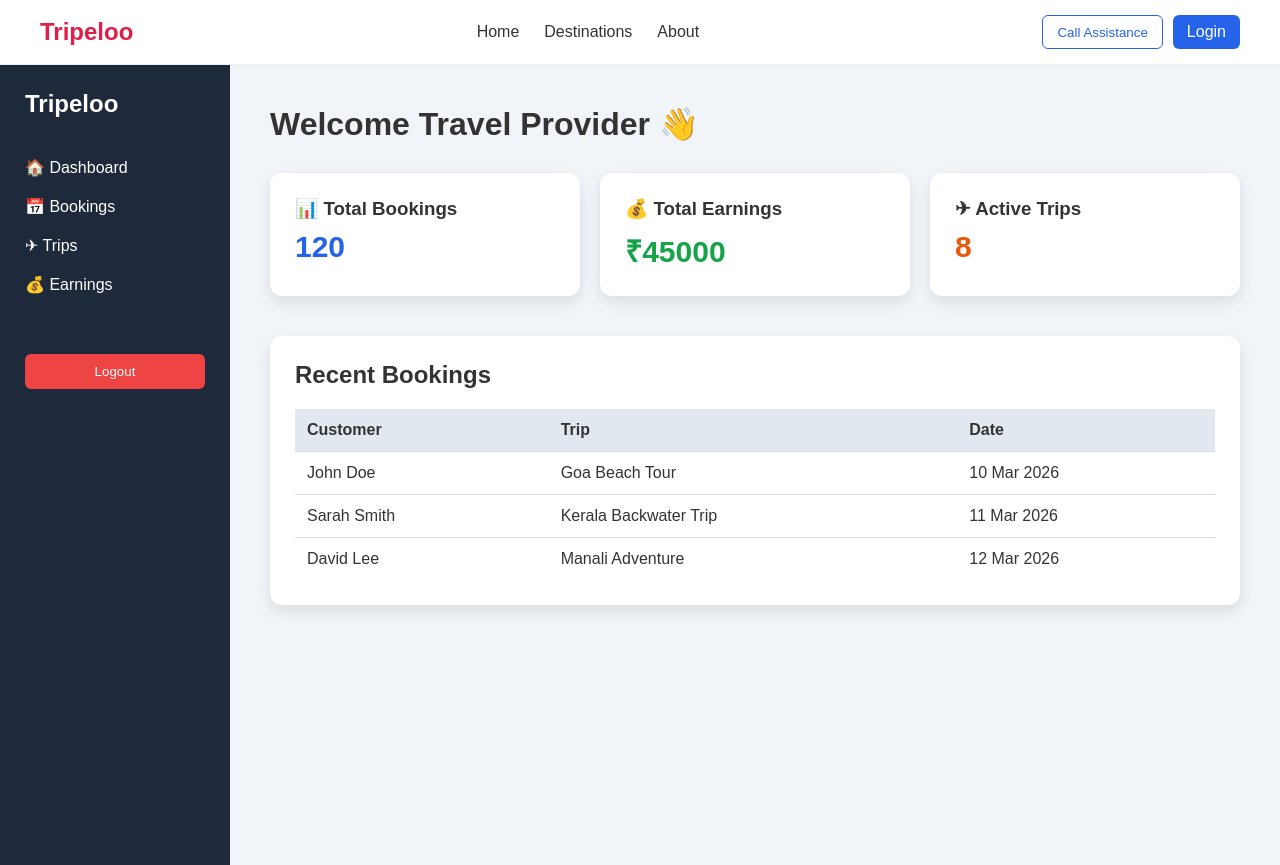
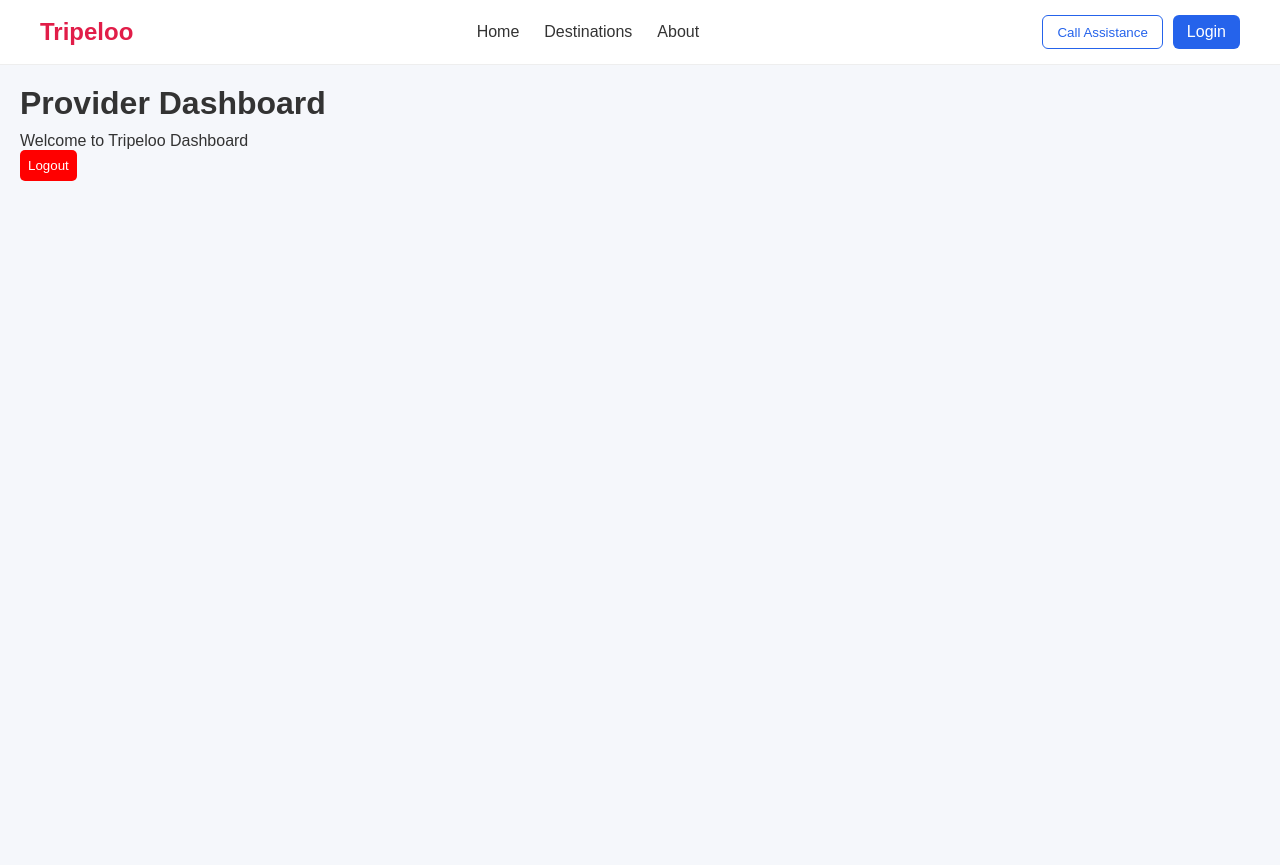
Before and after one commit to najafathimak/tripeloo, a Next.js app: page /provider/dashboard in a window 1280 px wide. After the commit the page ends 800 px from the top, so only its background shows below. Built offline with nearby package versions, Linux system fonts and the light colour scheme; sample sign-in values are in the browser's storage.

Commit message:
Tripeloo login and property page update

```diff
--- /dev/null
+++ b/src/app/api/login/route.ts
@@ -0,0 +1,22 @@
+import { NextResponse } from "next/server";
+
+export async function POST(req: Request) {
+
+  const { username, email, password } = await req.json();
+
+  const demoUser = {
+    username: "admin",
+    email: "admin@tripeloo.com",
+    password: "123456"
+  };
+
+  if (
+    username === demoUser.username &&
+    email === demoUser.email &&
+    password === demoUser.password
+  ) {
+    return NextResponse.json({ success: true });
+  }
+
+  return NextResponse.json({ success: false });
+}
--- a/src/app/provider/dashboard/page.tsx
+++ b/src/app/provider/dashboard/page.tsx
@@ -1,142 +1,50 @@
 "use client";
 
-import { providerData } from "../../../data/providerData";
+import { useEffect } from "react";
+import { useRouter } from "next/navigation";
 
-export default function Dashboard() {
+export default function ProviderDashboard() {
+
+  const router = useRouter();
+
+  useEffect(() => {
+
+    const isLoggedIn = localStorage.getItem("isLoggedIn");
+
+    if (!isLoggedIn) {
+      router.push("/provider/login");
+    }
+
+  }, []);
+
+  const handleLogout = () => {
+
+    localStorage.removeItem("isLoggedIn");
+
+    router.push("/provider/login");
+
+  };
+
   return (
-    <div style={{ display: "flex", fontFamily: "Arial", minHeight: "100vh" }}>
+    <div style={{ padding: "20px" }}>
 
-      {/* Sidebar */}
-      <div
+      <h1>Provider Dashboard</h1>
+
+      <p>Welcome to Tripeloo Dashboard</p>
+
+      <button
+        onClick={handleLogout}
         style={{
-          width: "230px",
-          background: "#1e293b",
+          background: "red",
           color: "white",
-          padding: "25px",
+          padding: "8px",
+          borderRadius: "5px",
+          border: "none"
         }}
       >
-        <h2 style={{ marginBottom: "40px" }}>Tripeloo</h2>
+        Logout
+      </button>
 
-        <p style={{ marginBottom: "20px", cursor: "pointer" }}>🏠 Dashboard</p>
-        <p style={{ marginBottom: "20px", cursor: "pointer" }}>📅 Bookings</p>
-        <p style={{ marginBottom: "20px", cursor: "pointer" }}>✈ Trips</p>
-        <p style={{ marginBottom: "20px", cursor: "pointer" }}>💰 Earnings</p>
-
-        <button
-          onClick={() => (window.location.href = "/provider/login")}
-          style={{
-            marginTop: "40px",
-            padding: "10px",
-            width: "100%",
-            background: "#ef4444",
-            border: "none",
-            color: "white",
-            borderRadius: "6px",
-            cursor: "pointer",
-          }}
-        >
-          Logout
-        </button>
-      </div>
-
-      {/* Main Content */}
-      <div style={{ flex: 1, background: "#f1f5f9", padding: "40px" }}>
-
-        <h1 style={{ marginBottom: "30px" }}>
-          Welcome Travel Provider 👋
-        </h1>
-
-        {/* Dashboard Cards */}
-        <div style={{ display: "flex", gap: "20px", marginBottom: "40px" }}>
-
-          <div
-            style={{
-              background: "white",
-              padding: "25px",
-              borderRadius: "12px",
-              boxShadow: "0 6px 15px rgba(0,0,0,0.1)",
-              flex: 1,
-              transition: "0.3s",
-            }}
-          >
-            <h3>📊 Total Bookings</h3>
-            <p style={{ fontSize: "30px", fontWeight: "bold", color: "#2563eb" }}>
-              {providerData.totalBookings}
-            </p>
-          </div>
-
-          <div
-            style={{
-              background: "white",
-              padding: "25px",
-              borderRadius: "12px",
-              boxShadow: "0 6px 15px rgba(0,0,0,0.1)",
-              flex: 1,
-            }}
-          >
-            <h3>💰 Total Earnings</h3>
-            <p style={{ fontSize: "30px", fontWeight: "bold", color: "#16a34a" }}>
-              ₹{providerData.totalEarnings}
-            </p>
-          </div>
-
-          <div
-            style={{
-              background: "white",
-              padding: "25px",
-              borderRadius: "12px",
-              boxShadow: "0 6px 15px rgba(0,0,0,0.1)",
-              flex: 1,
-            }}
-          >
-            <h3>✈ Active Trips</h3>
-            <p style={{ fontSize: "30px", fontWeight: "bold", color: "#ea580c" }}>
-              {providerData.activeTrips}
-            </p>
-          </div>
-
-        </div>
-
-        {/* Recent Bookings */}
-        <div
-          style={{
-            background: "white",
-            padding: "25px",
-            borderRadius: "12px",
-            boxShadow: "0 6px 15px rgba(0,0,0,0.1)",
-          }}
-        >
-          <h2 style={{ marginBottom: "20px" }}>Recent Bookings</h2>
-
-          <table style={{ width: "100%", borderCollapse: "collapse" }}>
-            <thead>
-              <tr style={{ background: "#e2e8f0" }}>
-                <th style={{ padding: "12px", textAlign: "left" }}>Customer</th>
-                <th style={{ padding: "12px", textAlign: "left" }}>Trip</th>
-                <th style={{ padding: "12px", textAlign: "left" }}>Date</th>
-              </tr>
-            </thead>
-
-            <tbody>
-              {providerData.recentBookings.map((booking) => (
-                <tr key={booking.id}>
-                  <td style={{ padding: "12px", borderTop: "1px solid #ddd" }}>
-                    {booking.customer}
-                  </td>
-                  <td style={{ padding: "12px", borderTop: "1px solid #ddd" }}>
-                    {booking.trip}
-                  </td>
-                  <td style={{ padding: "12px", borderTop: "1px solid #ddd" }}>
-                    {booking.date}
-                  </td>
-                </tr>
-              ))}
-            </tbody>
-          </table>
-
-        </div>
-
-      </div>
     </div>
   );
 }
```
Also changed, not shown: src/app/(admin)/admin/properties/page.tsx (+109 -43 lines), src/app/provider/login/page.tsx (+78 -41 lines).
